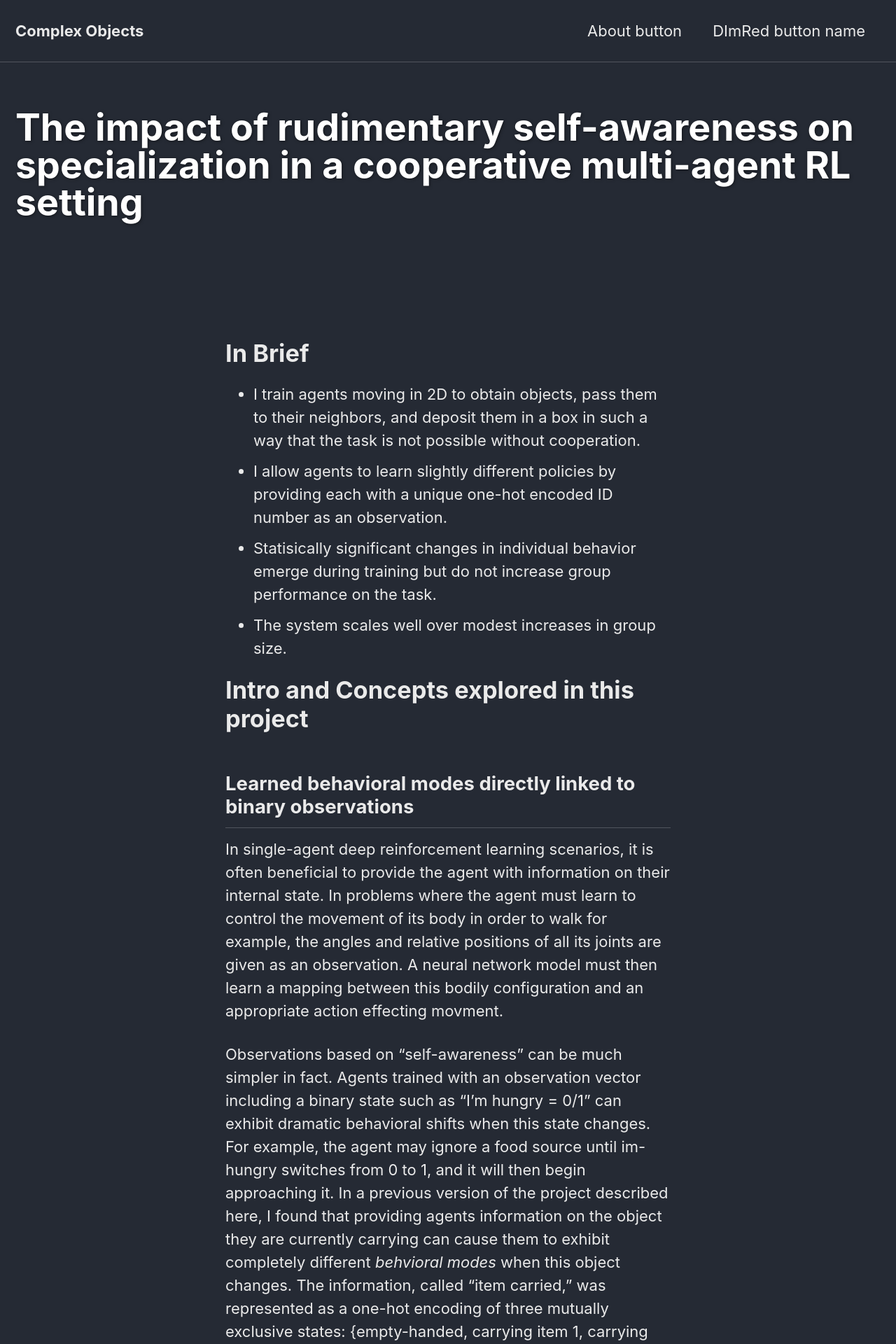
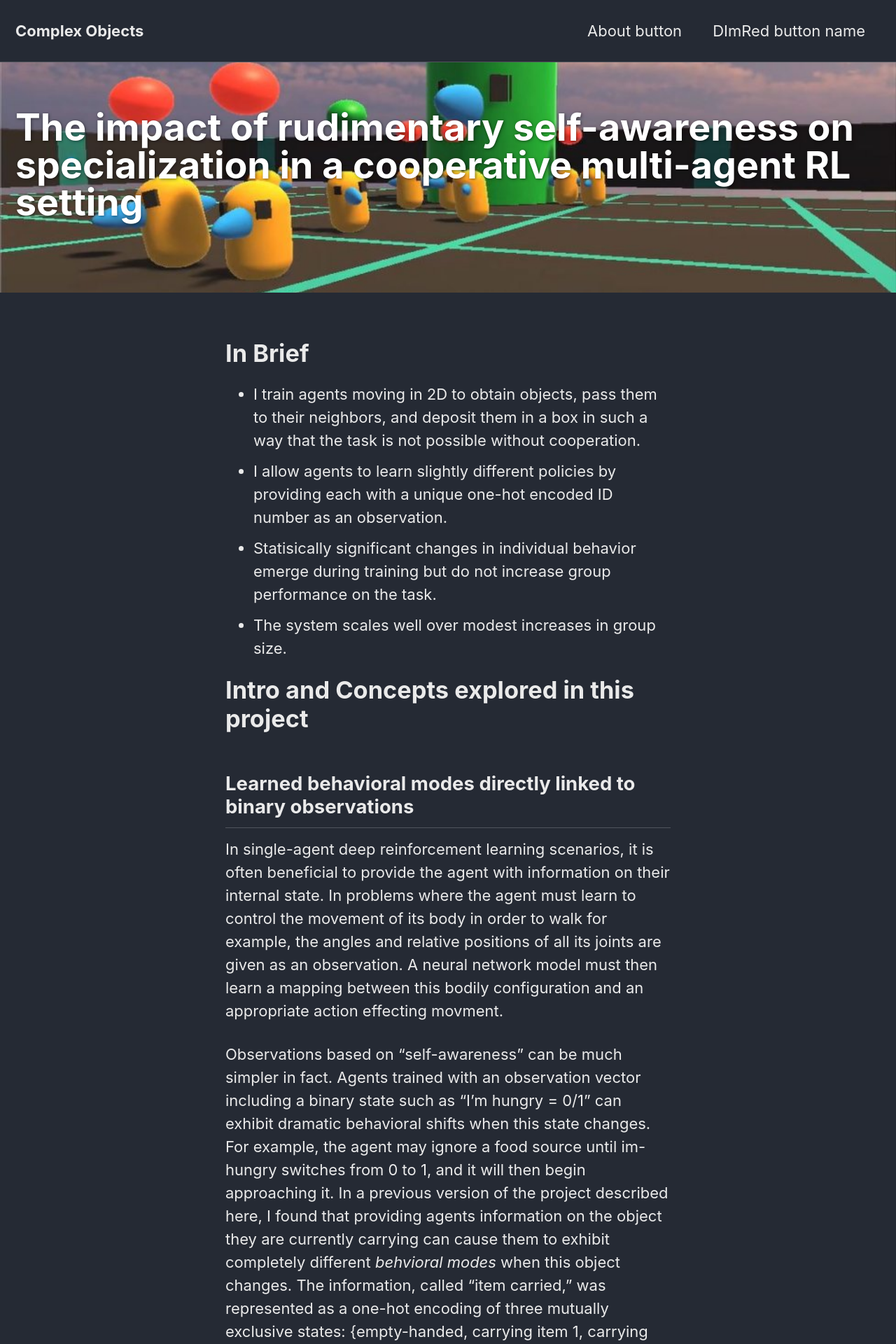
Before and after one commit to M-Lin-DM/M-Lin-DM.github.io, a Jekyll site: the page built from _posts/2020-04-17-Transporters-Project.md, in a window 1280 px wide. Shown: the top 1920 px of the page at 70% size. Built offline with Jekyll 4.4.1, drawn with Linux system fonts in a browser that asks for light colours; cached includes are drawn as plain includes; nearby versions of some CDN libraries; formulas are drawn with MathJax 3.

Commit message:
draft transporter post

```diff
--- a/_posts/2020-04-17-Transporters-Project.md
+++ b/_posts/2020-04-17-Transporters-Project.md
@@ -5,7 +5,7 @@
 permalink: /Transporters/
 tagline: ""
 header:
-  overlay_image: /images/transporters/Capture.jpg
+  overlay_image: /images/transporters/screenshot977.jpg
 mathjax: "true"
 ---
 # In Brief
@@ -125,7 +125,7 @@
 ## Partially unshared parameters led to (mildly) increased specialization
 There were detectable but small differences in the behavior of agents with different IDs. The table shows the number of timesteps that each agent spent carrying each item. This is a simple way to quantify the difference in preferences for behavioral modes or tasks. A chi-squared test of independence showed a significant relationship between the ID number and item-carried $$\chi^2(6, N=3611996 (300 episodes)) = 1425, p<2E-16$$. This means the proportion of time spent in each mode differed significantly between agents.
 
-![](/images/transporters/tablefofe.jpg)
+![](/images/transporters/tablefofe_resz.jpg)
 
 <!-- <img src="/images/transporters/tablefofe.jpg"
      alt="Observed and expected freqs table"
```
Also changed, not shown: images/transporters/screenshot977.jpg (added), images/transporters/tablefofe_resz.jpg (added).
